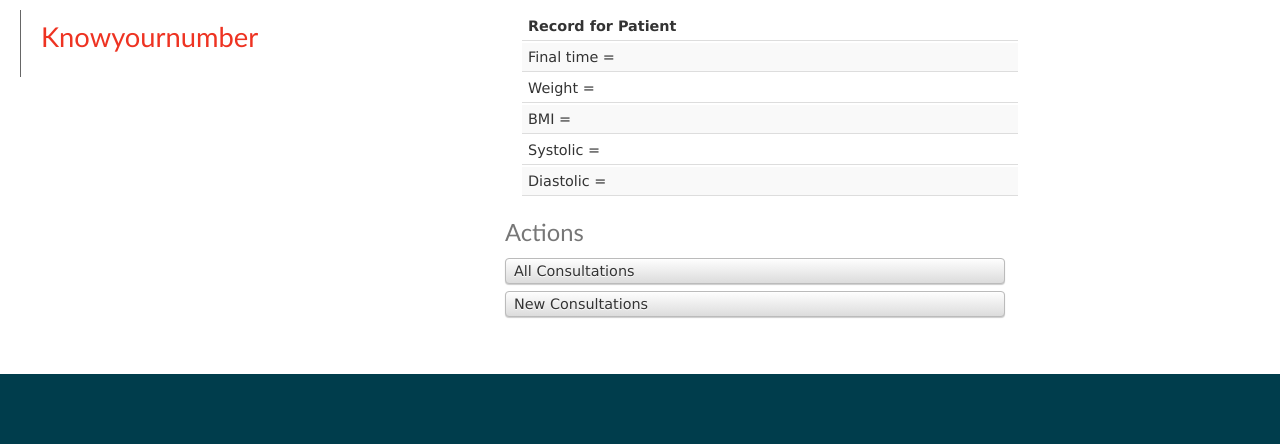
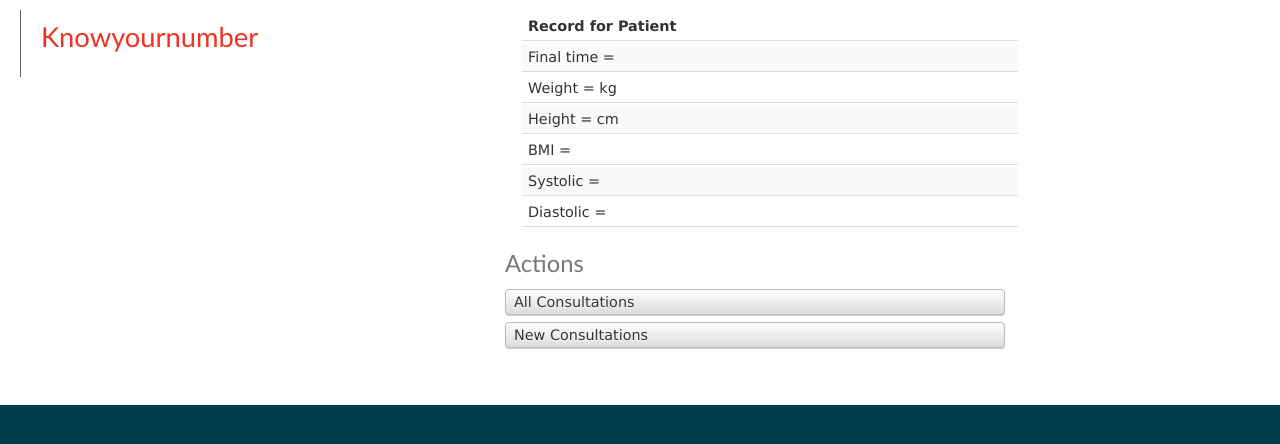
Before and after one commit to ero5004/cake, a CakePHP app: the page made by app/View/Knowyournumbers/view_patient.ctp in a window 1280 px wide. Shown: the part 47-491 px from the top of the page. Run offline with PHP 8.4 and a stand-in for CakePHP, Linux system fonts and the light colour scheme; the template is opened without the code that fills it: most values are stand-ins (such as "Sample title", 1, 10 or a date in 2020); data that the repository does not hold is empty; some libraries are stand-ins or nearby versions.

Commit message:
added units

```diff
--- a/app/View/Knowyournumbers/view_patient.ctp
+++ b/app/View/Knowyournumbers/view_patient.ctp
@@ -83,11 +83,14 @@
 	</tr>
 	<tr>
 		<td><?php $weight = $record['Knowyournumber']['weight'];
-				  echo h('Weight = ' . $weight); ?>&nbsp;</td>
+				  echo h('Weight = ' . $weight. ' kg'); ?>&nbsp;</td>
 	</tr>
 	<tr>
 		<td><?php $height = $record['Knowyournumber']['height'];
-				  $bmi = $this->CoFunctions->computeBMI($weight, $height);
+				  echo h('Height = ' . $height. ' cm'); ?>&nbsp;</td>
+	</tr>
+	<tr>
+		<td><?php $bmi = $this->CoFunctions->computeBMI($weight, $height);
 				  echo h('BMI = ' . $bmi); ?>&nbsp;</td>
 	</tr>
 	<tr>
```
